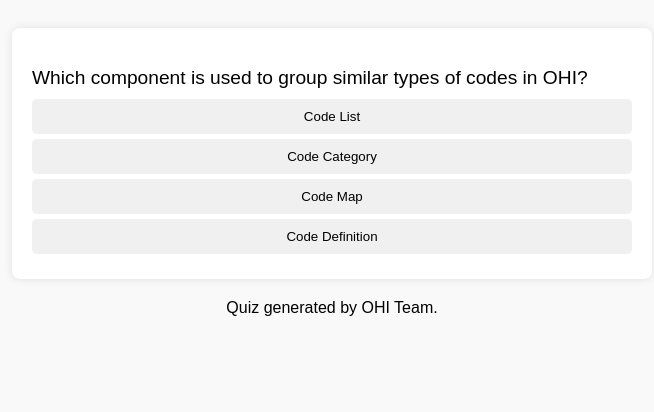
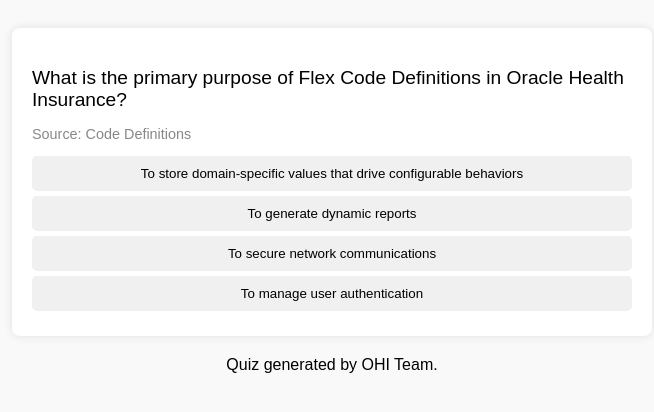
Before and after one commit to pradip8orcl/OHIQuiz, a plain HTML site: page index.html in a window 1280 px wide. Shown: the whole page, without its empty margins (308-962 px from the left). Drawn offline with Linux system fonts and the light colour scheme.

Commit message:
Add files via upload

```diff
--- a/index.html
+++ b/index.html
@@ -93,6 +93,11 @@
         button.addEventListener("click", () => checkAnswer(current.options.indexOf(option)));
         optionsEl.appendChild(button);
       });
+	  const sourceTag = document.createElement("p");
+      sourceTag.style.fontSize = "0.9em";
+      sourceTag.style.color = "#888";
+      sourceTag.textContent = `Source: ${current.source}`;
+      optionsEl.parentNode.insertBefore(sourceTag, optionsEl);
     }
 
     function checkAnswer(selectedIndex) {
--- a/questions.json
+++ b/questions.json
@@ -1,27 +1,46 @@
 [
   {
-    "question": "What is the purpose of Code Definitions in Oracle Health Insurance ?",
-    "options": ["To store policy data", "To create and manage extensible codes", "To monitor claim processes", "To manage database connections"],
-    "answer": 1
+    "question": "What is the primary purpose of Flex Code Definitions in Oracle Health Insurance?",
+    "options": [
+      "To store domain-specific values that drive configurable behaviors",
+      "To manage user authentication",
+      "To generate dynamic reports",
+      "To secure network communications"
+    ],
+    "answer": 0,
+    "source": "Code Definitions"
   },
   {
-    "question": "Which component is used to group similar types of codes in OHI?",
-    "options": ["Code List", "Code Definition", "Code Category", "Code Map"],
-    "answer": 0
+    "question": "Which key element is typically included in a Flex Code Definition?",
+    "options": [
+      "Field Usages for determining where the code applies",
+      "Predefined user roles for login",
+      "Automated backup schedules",
+      "Real-time data encryption settings"
+    ],
+    "answer": 0,
+    "source": "Code Definitions"
   },
   {
-    "question": "What data type does Code Definition support for code storage in OHI?",
-    "options": ["String", "Boolean", "Integer", "Date"],
-    "answer": 0
+    "question": "What is the main function of Field Definitions in the extensibility framework?",
+    "options": [
+      "To define the properties, constraints, and validation rules for configurable fields",
+      "To create and manage user sessions",
+      "To facilitate data import/export processes",
+      "To monitor system performance metrics"
+    ],
+    "answer": 0,
+    "source": "Field Definitions"
   },
   {
-    "question": "What is the main advantage of using extensible code definitions?",
-    "options": ["Improved database performance", "Greater flexibility for configuration", "Easier report generation", "Enhanced security"],
-    "answer": 1
-  },
-  {
-    "question": "How are new codes added in Oracle's extensibility framework?",
-    "options": ["By creating new tables", "By extending the code lists", "By hardcoding", "By modifying policy rules"],
-    "answer": 1
+    "question": "How do Field Definitions contribute to system flexibility in Oracle Health Insurance?",
+    "options": [
+      "They allow administrators to customize field properties to match specific business requirements",
+      "They enable real-time security alerts",
+      "They automate claim adjudication processes",
+      "They control the application’s network traffic"
+    ],
+    "answer": 0,
+    "source": "Field Definitions"
   }
 ]
```
